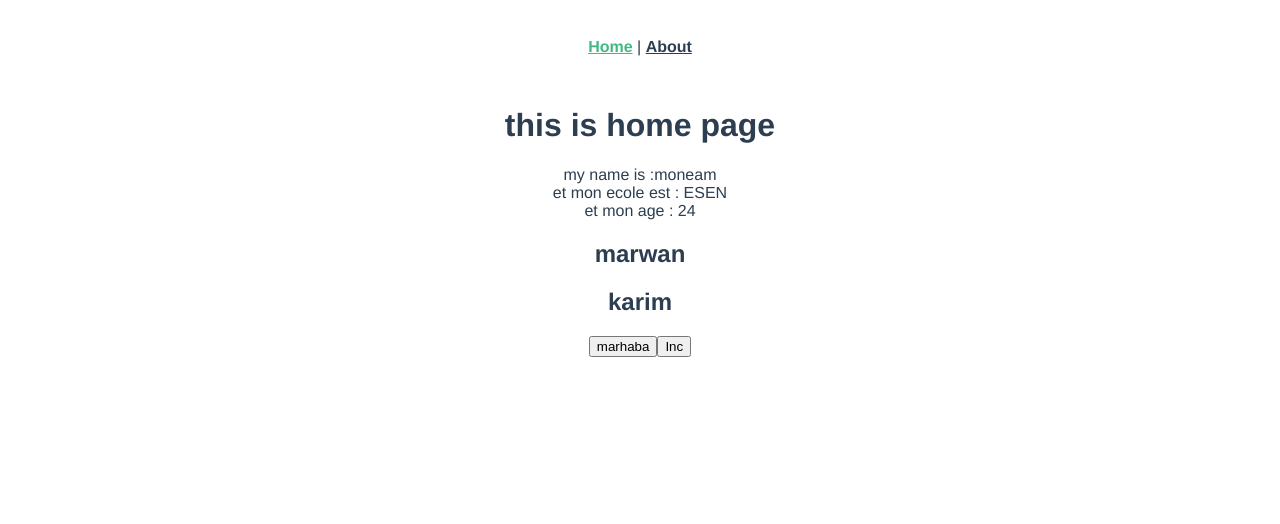
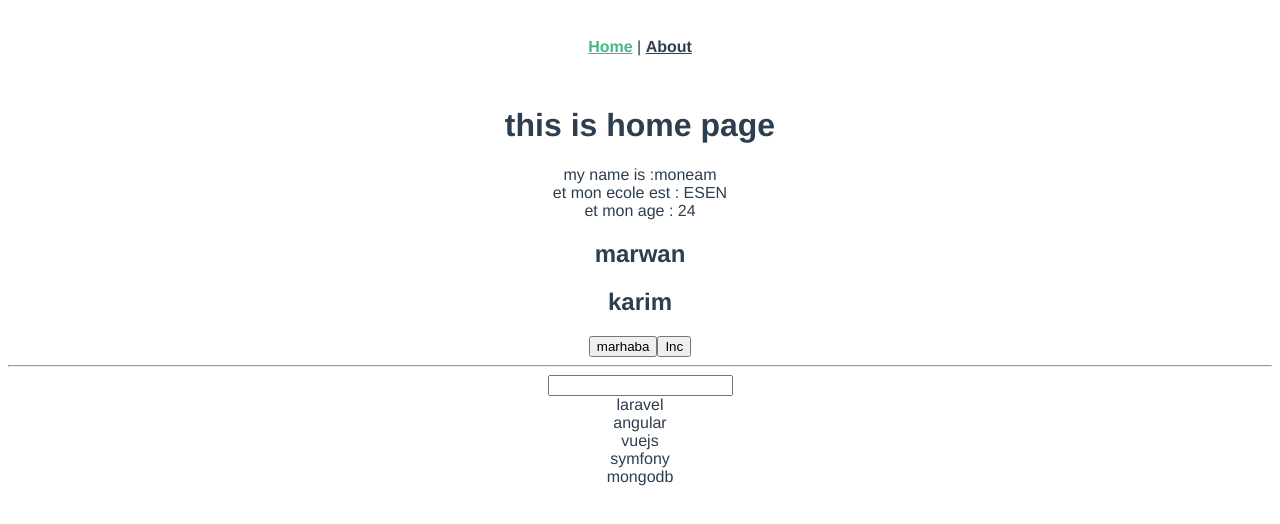
Before and after one commit to moneambenbelgacem/APIS, a Vue app: page / in a window 1280 px wide. Shown: the top 524 px of the page. Built offline with nearby package versions, Linux system fonts and the light colour scheme.

Commit message:
computed in setup function

```diff
--- a/src/views/Home.vue
+++ b/src/views/Home.vue
@@ -10,12 +10,17 @@
     <h2>{{ person2.name }}</h2>
     <button @click="sayhello">marhaba</button>
     <button @click="myage++">Inc</button>
+    <hr />
+    <input type="text" v-model="search" />{{ search }}
+    <div v-for="course in result">
+      {{ course }}
+    </div>
   </div>
 </template>
 
 <script>
 // @ is an alias to /src
-import { ref, reactive } from 'vue';
+import { ref, reactive, computed } from 'vue';
 export default {
   name: 'Home',
   setup() {
@@ -24,7 +29,16 @@ export default {
     let age = ref(24);
     let titre = ref(null);
     let person1 = ref({ name: 'marwan', dest: 'canada' });
+    //reactive seulement pour les variable composer (les objet , les tab), effectuer sans .value
     let person2 = reactive({ name: 'karim', age: 55 });
+    const courses = ref(['laravel', 'angular', 'vuejs', 'symfony', 'mongodb']);
+    const search = ref('');
+
+    const result = computed(() => {
+      return courses.value.filter((course) => course.includes(search.value));
+    });
+
+    //
 
     const sayhello = () => {
       console.log(titre.value);
@@ -42,6 +56,9 @@ export default {
       myage: age,
       person1,
       person2,
+      courses,
+      search,
+      result,
     };
   },
 };
```
